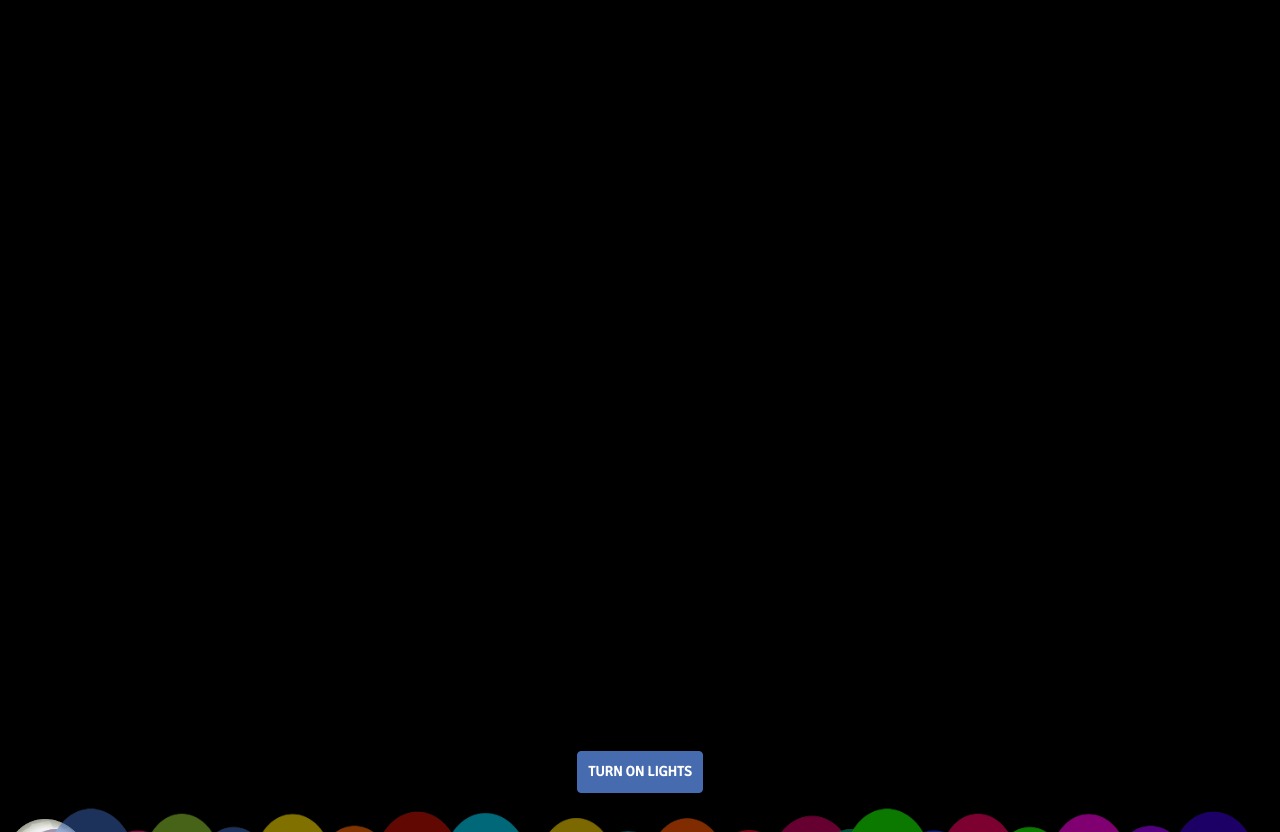
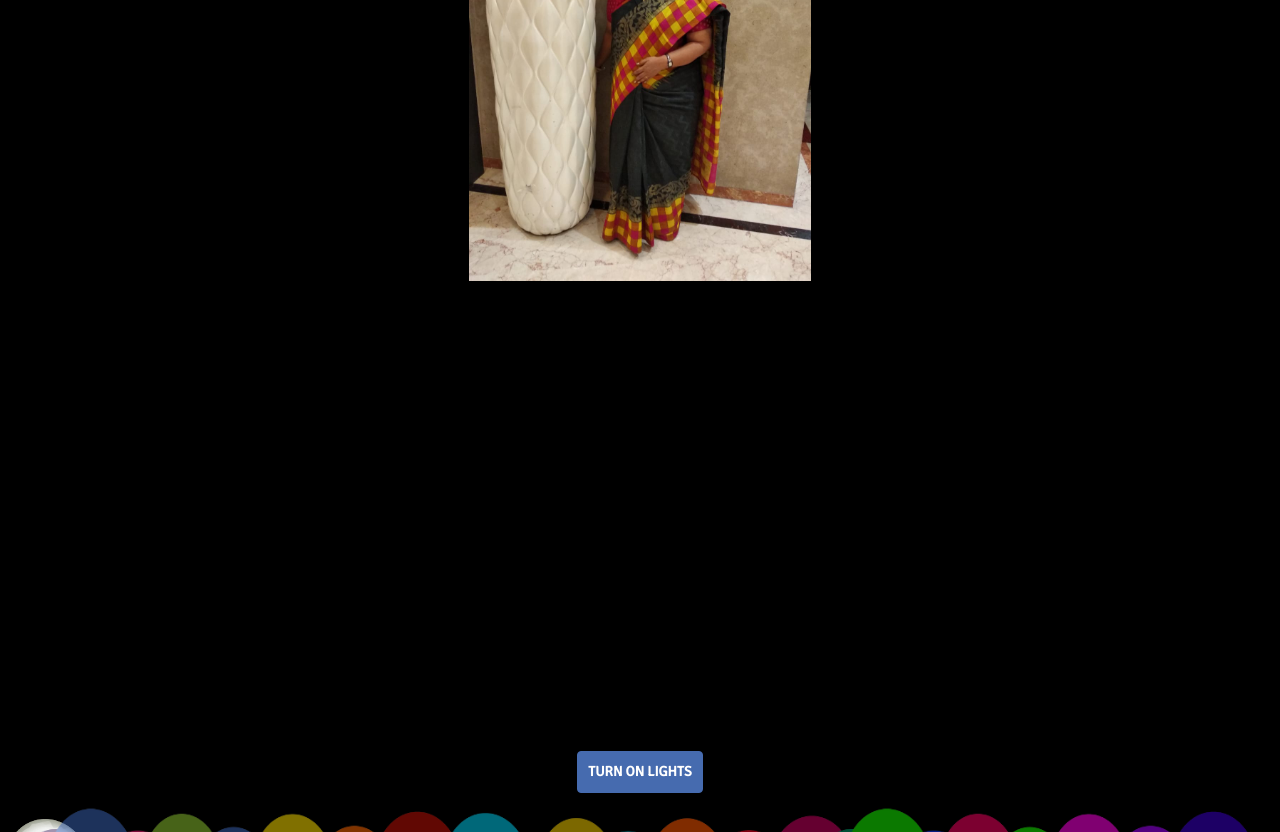
Before and after one commit to gowthamviswas/kavya, a website: page index.html in a window 1280 px wide. Before the commit the page ends 800 px from the top, so only its background shows below. Drawn offline with nearby package versions, Linux system fonts and the light colour scheme.

Commit message:
Update index.html

```diff
--- a/index.html
+++ b/index.html
@@ -82,7 +82,7 @@
 		<div class="row">
 			<div class="col-md-12 text-center">
 				<img src="banner.png" class="bannar">
-				<img src="vinay.jpg" class="bannar" width=5px height=20px>
+				<img src="vinay.jpg" class="bannar" width=30% height=80%>
 			</div>
 		</div>
 		<!-- <div class="row message">
```
